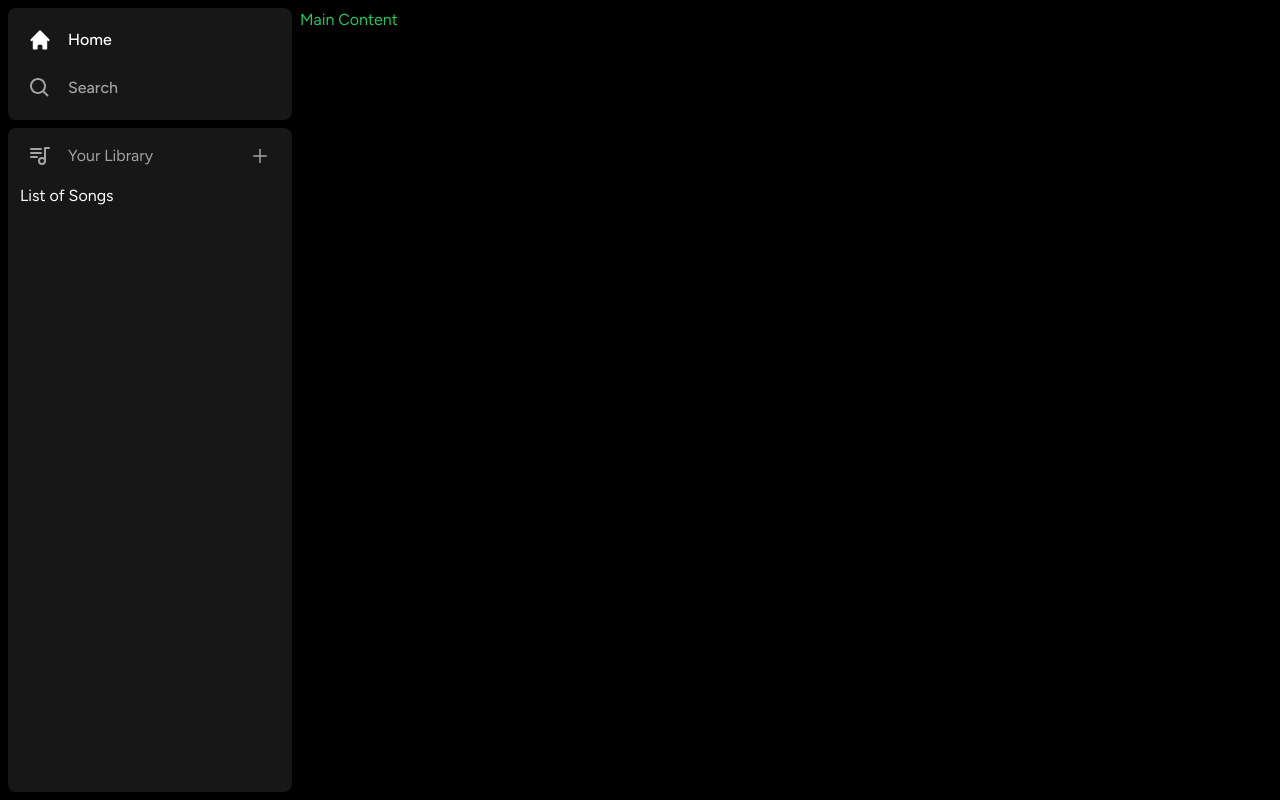
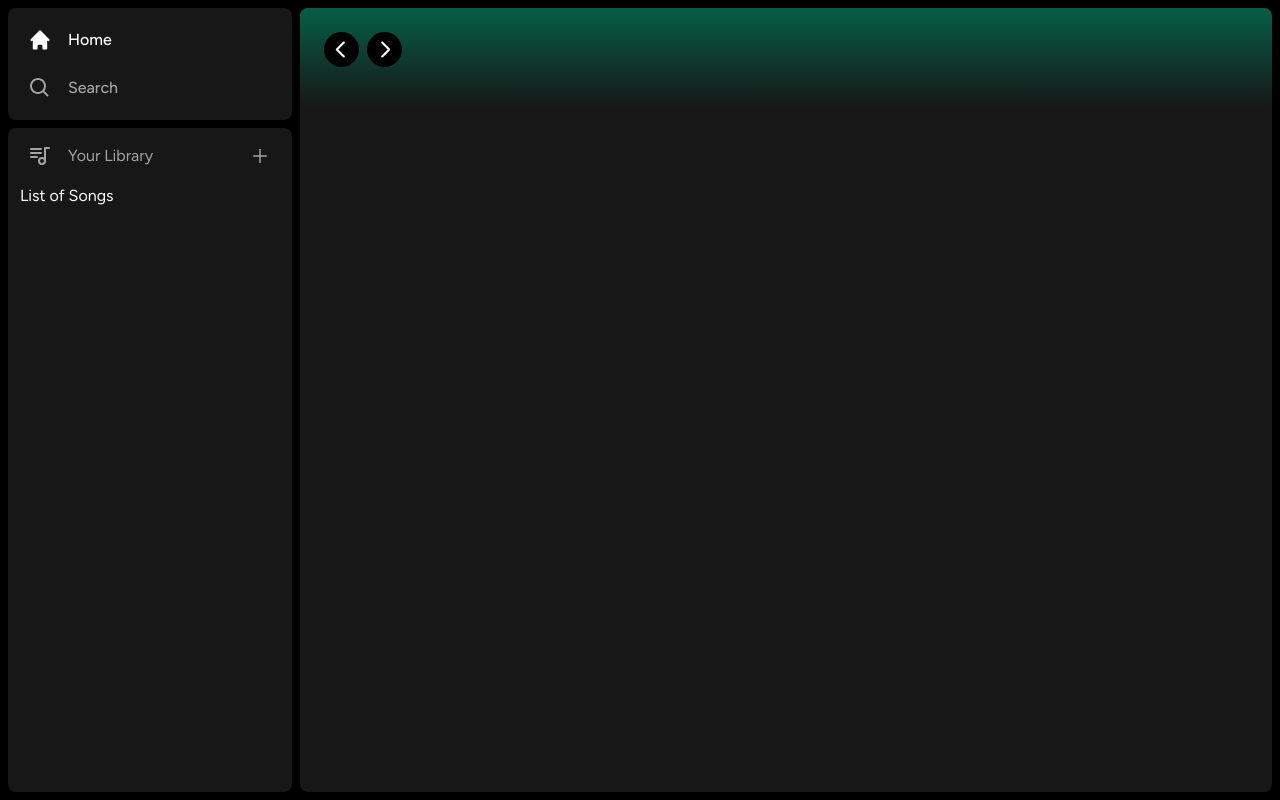
Before and after one commit to shaulov/spotify-clone, a Next.js app: page / in a window 1280 px wide. Built offline with nearby package versions, Linux system fonts and the light colour scheme.

Commit message:
Add Header component

```diff
--- a/app/(site)/page.tsx
+++ b/app/(site)/page.tsx
@@ -1,7 +1,9 @@
+import Header from '@/components/Header';
+
 export default function Home() {
   return (
-    <h1 className="text-green-500">
-      Main Content
-    </h1>
+    <Header>
+
+    </Header>
   )
 }
--- /dev/null
+++ b/components/Header.tsx
@@ -0,0 +1,104 @@
+'use client';
+
+import { ReactNode } from 'react';
+import { useRouter } from 'next/navigation';
+import { twMerge } from 'tailwind-merge';
+import { RxCaretLeft, RxCaretRight } from 'react-icons/rx';
+import { HiHome } from 'react-icons/hi';
+import { BiSearch } from 'react-icons/bi';
+
+interface HeaderProps {
+  children: ReactNode;
+  className?: string;
+}
+
+function Header({ children, className }: HeaderProps): JSX.Element {
+  const router = useRouter();
+
+  return (
+    <header
+      className={twMerge(`
+        h-fit p-6
+        bg-gradient-to-b
+        from-emerald-800
+        rounded-lg
+      `,
+      className)}
+    >
+      <nav
+        className="
+          flex items-center justify-between
+          w-full mb-4
+        "
+      >
+        <div
+          className="
+            hidden md:flex
+            items-center gap-x-2
+          "
+        >
+          <button
+            className="
+              flex items-center justify-center
+              bg-black
+              rounded-full
+              transition
+              hover:opacity-75
+            "
+            onClick={() => router.back()}
+          >
+            <RxCaretLeft size={35} />
+          </button>
+          <button
+            className="
+              flex items-center justify-center
+              bg-black
+              rounded-full
+              transition
+              hover:opacity-75
+            "
+            onClick={() => router.forward()}
+          >
+            <RxCaretRight size={35} />
+          </button>
+        </div>
+        <div className="flex md:hidden items-center gap-x-2">
+          <button
+            className="
+              flex items-center justify-center
+              p-2
+              bg-white
+              rounded-full
+              hover:opacity-75
+            "
+          >
+            <HiHome className="text-black" size={20} />
+          </button>
+          <button
+            className="
+              flex items-center justify-center
+              p-2
+              bg-white
+              rounded-full
+              hover:opacity-75
+            "
+          >
+            <BiSearch className="text-black" size={20} />
+          </button>
+        </div>
+        <div
+          className="
+            flex
+            justify-between
+            items-center
+            gap-x-4
+          "
+        >
+
+        </div>
+      </nav>
+    </header>
+  );
+}
+
+export default Header;
--- a/components/Library.tsx
+++ b/components/Library.tsx
@@ -1,7 +1,7 @@
 import { TbPlaylist } from 'react-icons/tb';
 import { AiOutlinePlus } from 'react-icons/ai';
 
-function Library () {
+function Library() {
   const handleClick = () => {
     // Handle upload later
   }
--- a/components/Sidebar.tsx
+++ b/components/Sidebar.tsx
@@ -62,8 +62,8 @@ function Sidebar({ children }: SidebarProps): JSX.Element {
           <Library />
         </Box>
       </nav>
-      <main className="flex-1 h-full py-2 overflow-y-auto">
-        {children}
+      <main className="flex-1 h-full py-2 pr-0 md:pr-2 overflow-y-auto">
+        <Box className="h-full">{children}</Box>
       </main>
     </div>
   );
```
